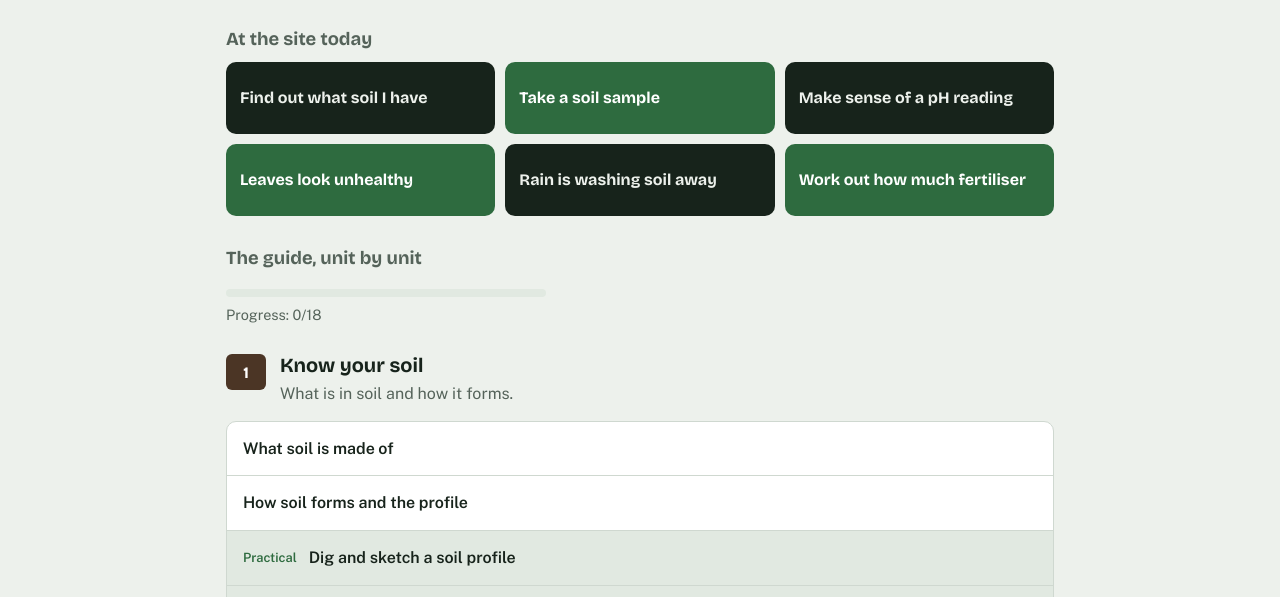
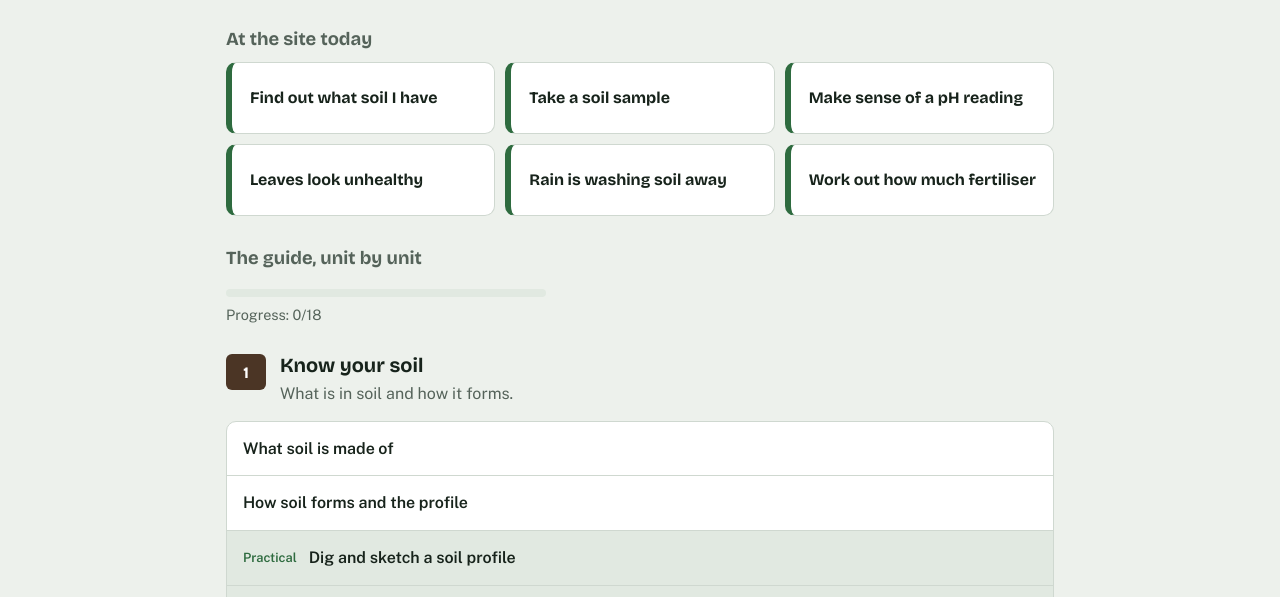
Before and after one commit to stanleywoosweeleong/Soil, a plain HTML site: page index.html in a window 1280 px wide. Shown: the part 200-797 px from the top of the page. Drawn offline with nearby package versions, Linux system fonts and the light colour scheme.

Commit message:
Use one consistent style for the home task tiles
Co-Authored-By: Claude Fable 5.2 <noreply@anthropic.com>
Claude-Session: https://claude.ai/code/session_01FxmE5ZejSS2WCTqKLpPkh5

```diff
--- a/css/styles.css
+++ b/css/styles.css
@@ -287,12 +287,13 @@ summary { cursor: pointer; font-weight: 600; min-height: 36px; }
 h2.sec { margin-top: 2rem; font-size: 1.15rem; color: var(--muted); }
 .tasks { list-style: none; margin: 12px 0 0; padding: 0; display: grid; grid-template-columns: 1fr 1fr; gap: 10px; }
 .tasks a {
-  display: flex; align-items: center; min-height: 72px; padding: 12px 14px;
-  background: var(--ink); color: var(--bg); border-radius: var(--r);
+  display: flex; align-items: center; min-height: 72px; padding: 12px 14px 12px 18px;
+  background: var(--surface); color: var(--ink);
+  border: 1px solid var(--line); border-left: 6px solid var(--leaf); border-radius: var(--r);
   font: 700 1rem/1.25 var(--display); text-decoration: none;
 }
-.tasks li:nth-child(4n+2) a, .tasks li:nth-child(4n+3) a { background: var(--leaf); color: var(--leaf-ink); }
-@media (min-width: 760px) { .tasks { grid-template-columns: repeat(3, 1fr); } .tasks li:nth-child(n) a { background: var(--ink); color: var(--bg); } .tasks li:nth-child(even) a { background: var(--leaf); color: var(--leaf-ink); } }
+.tasks a:hover { background: var(--wash); }
+@media (min-width: 760px) { .tasks { grid-template-columns: repeat(3, 1fr); } }
 .chapter { margin-top: 1.75rem; }
 .chapter h3 { font-size: 1.25rem; }
 .chip { min-width: 40px; }
```
